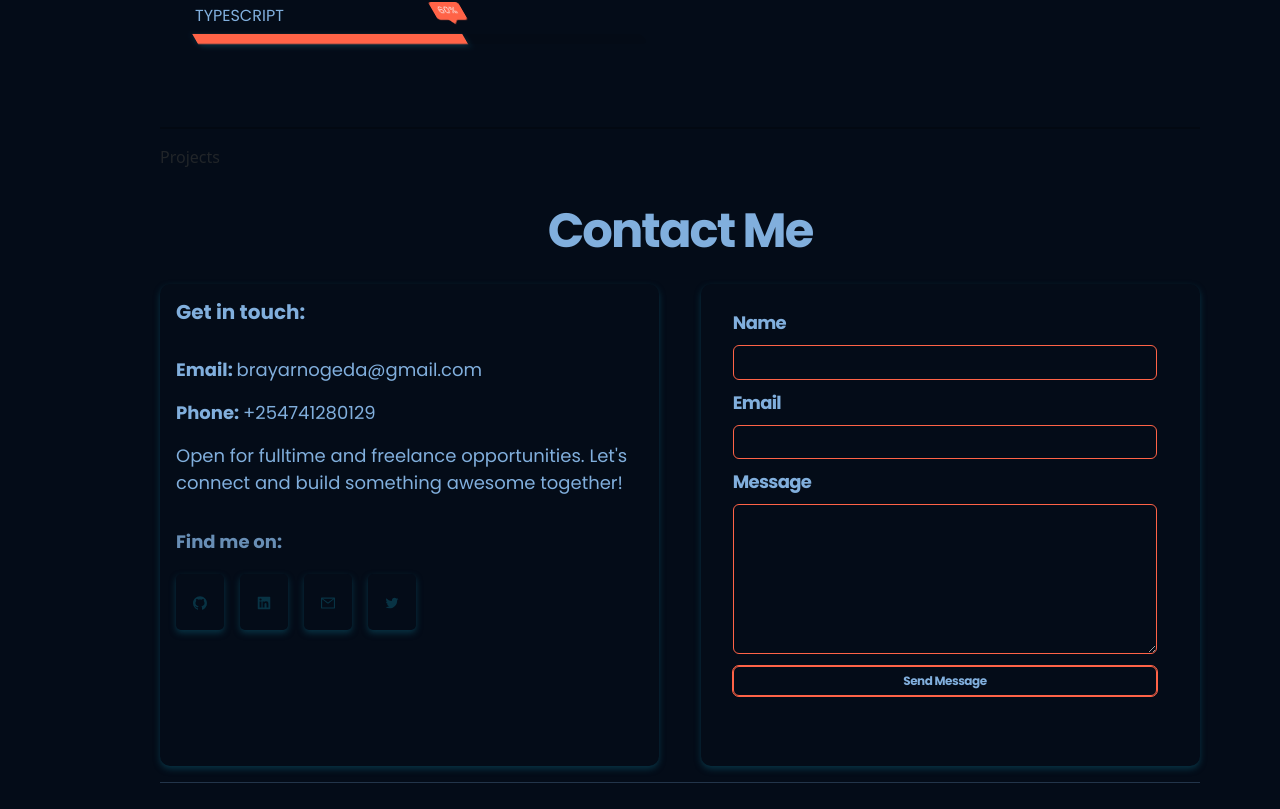
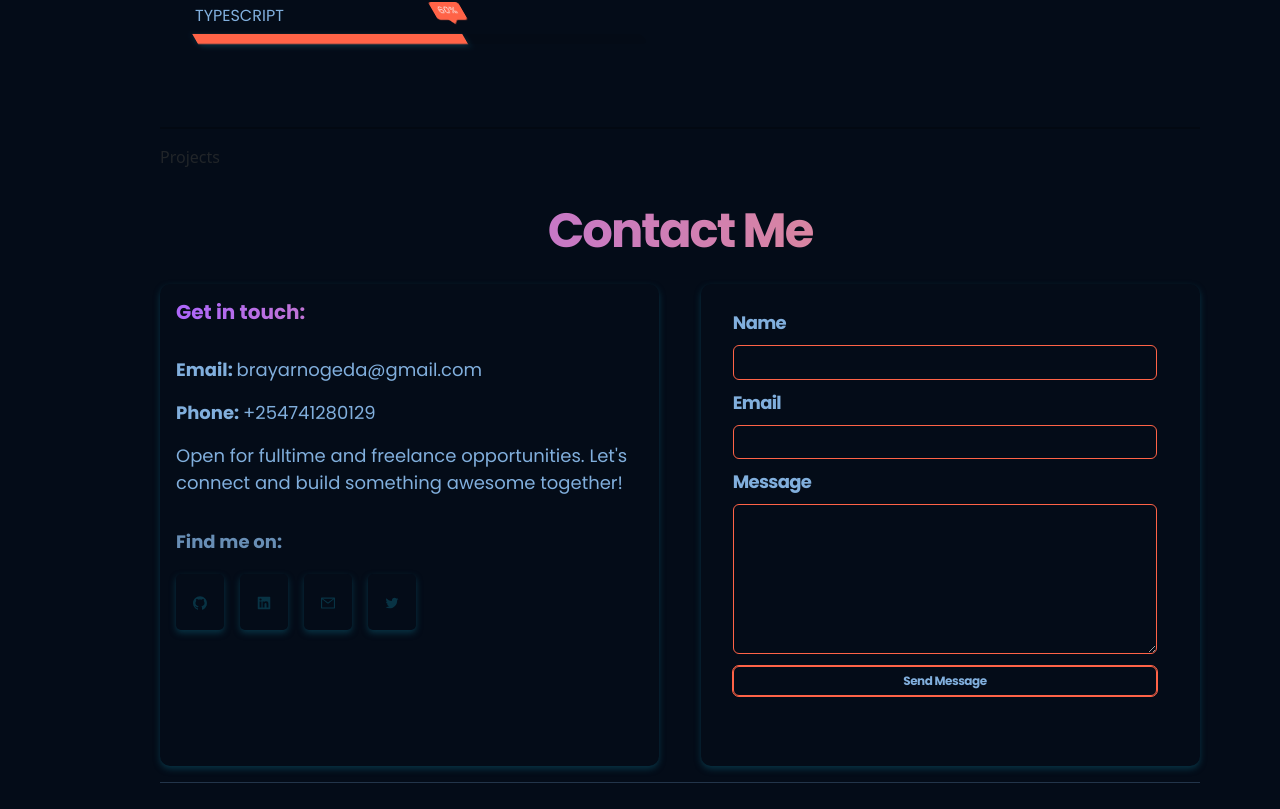
Before and after one commit to o-brayarn/portfolio, a React (Create React App) app: page / in a window 1280 px wide. Shown: the part 2660-3469 px from the top of the page. Built offline with nearby package versions, Linux system fonts and the light colour scheme; a web font is replaced by a local one.

Commit message:
modify headings

```diff
--- a/src/pages/contacts/Contact.jsx
+++ b/src/pages/contacts/Contact.jsx
@@ -19,11 +19,10 @@ export default function Contact() {
   };
   return (
     <section id='contact'>
-      <h1 className="contact__me-heading">Contact Me</h1>
-
+      <h1 className="contact__me-heading gradient__text">Contact Me</h1>
       <div className="contact__me-details">
         <div className="contact__me-info">
-          <h5>Get in touch:</h5>
+          <h5 className='gradient__text'>Get in touch:</h5>
           <p> <span> Email: {" "}</span>brayarnogeda@gmail.com</p>
           <p><span> Phone:{" "}</span>+254741280129</p>
           <p>Open for fulltime and freelance opportunities. Let's connect and build something awesome together!</p>
```
